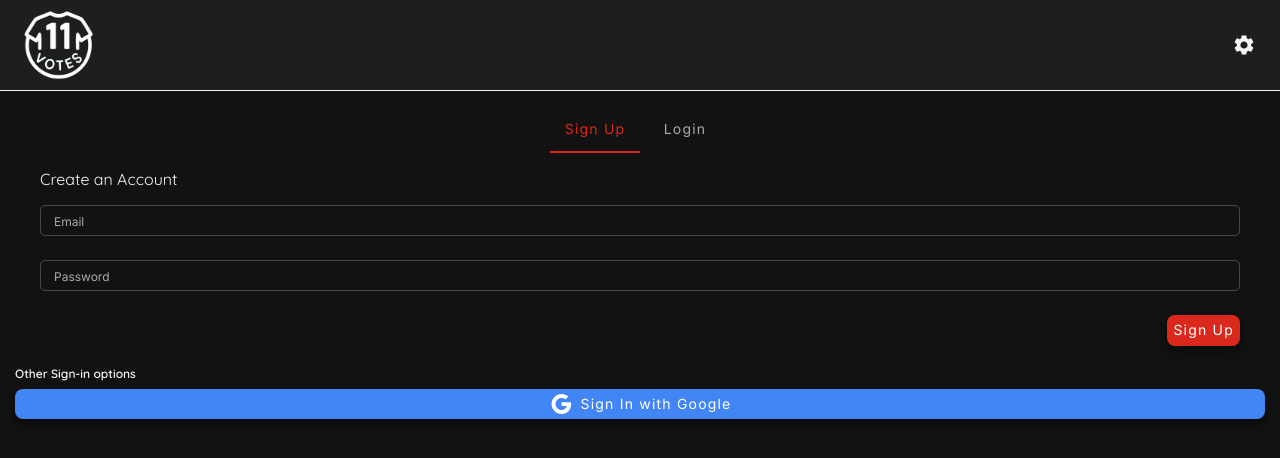
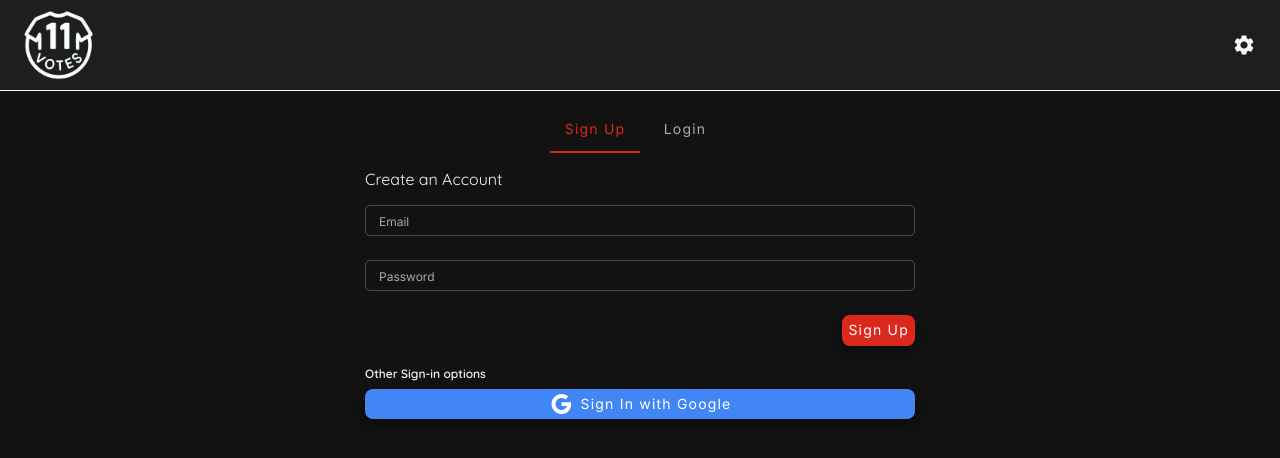
Before and after one commit to kalumshort/playerRatings, a React (Create React App) app: page /fixture/1 in a window 1280 px wide. Shown: the top 458 px of the page. Built offline with nearby package versions, Linux system fonts and the light colour scheme; no server answers.

Commit message:
styles for web

```diff
--- a/src/Components/Auth/Login.js
+++ b/src/Components/Auth/Login.js
@@ -6,7 +6,7 @@ import GoogleSignInButton from "./SignInMethods/GoogleSignInButton";
 
 const Login = () => {
   return (
-    <>
+    <div style={{ maxWidth: "550px", margin: "auto" }}>
       <Box>
         <AuthTabs />
       </Box>
@@ -18,7 +18,7 @@ const Login = () => {
       <Box>
         <GoogleSignInButton />
       </Box>
-    </>
+    </div>
   );
 };
 
```
